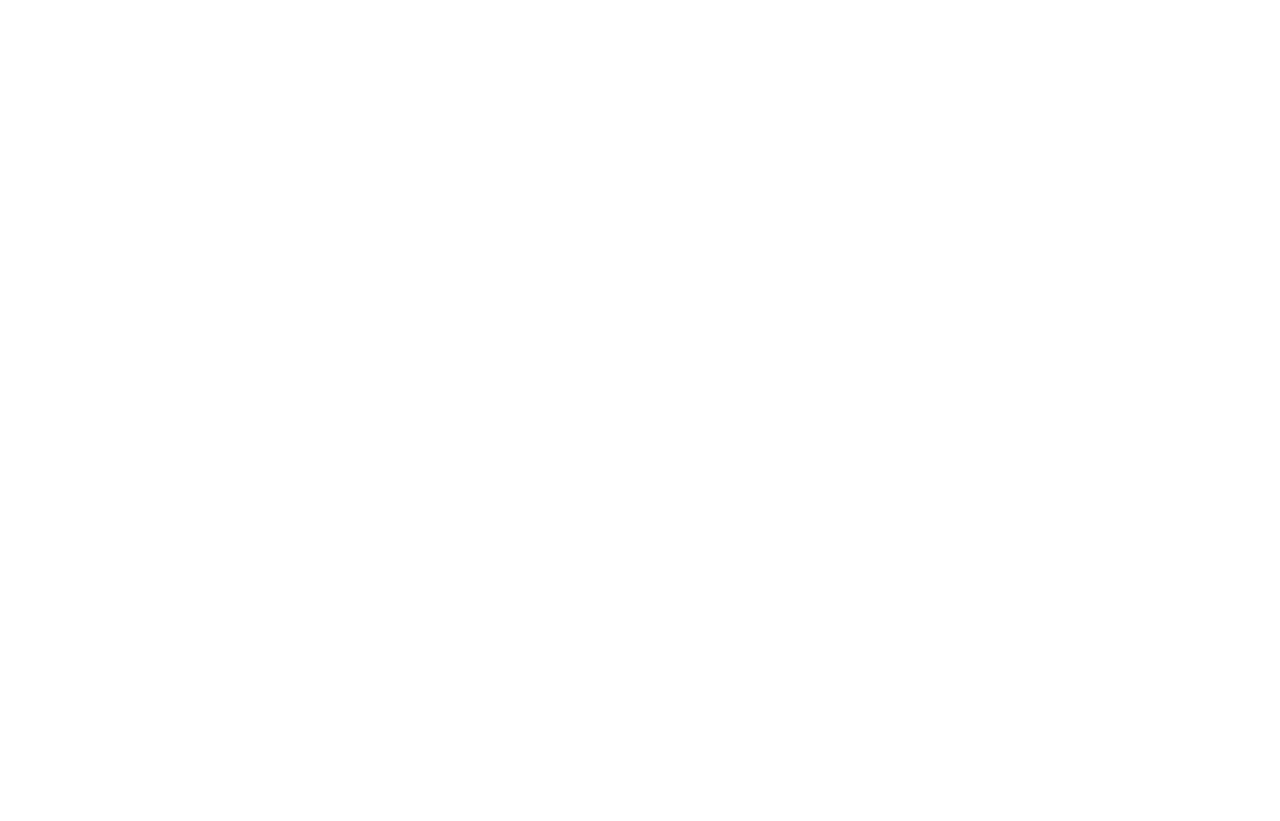
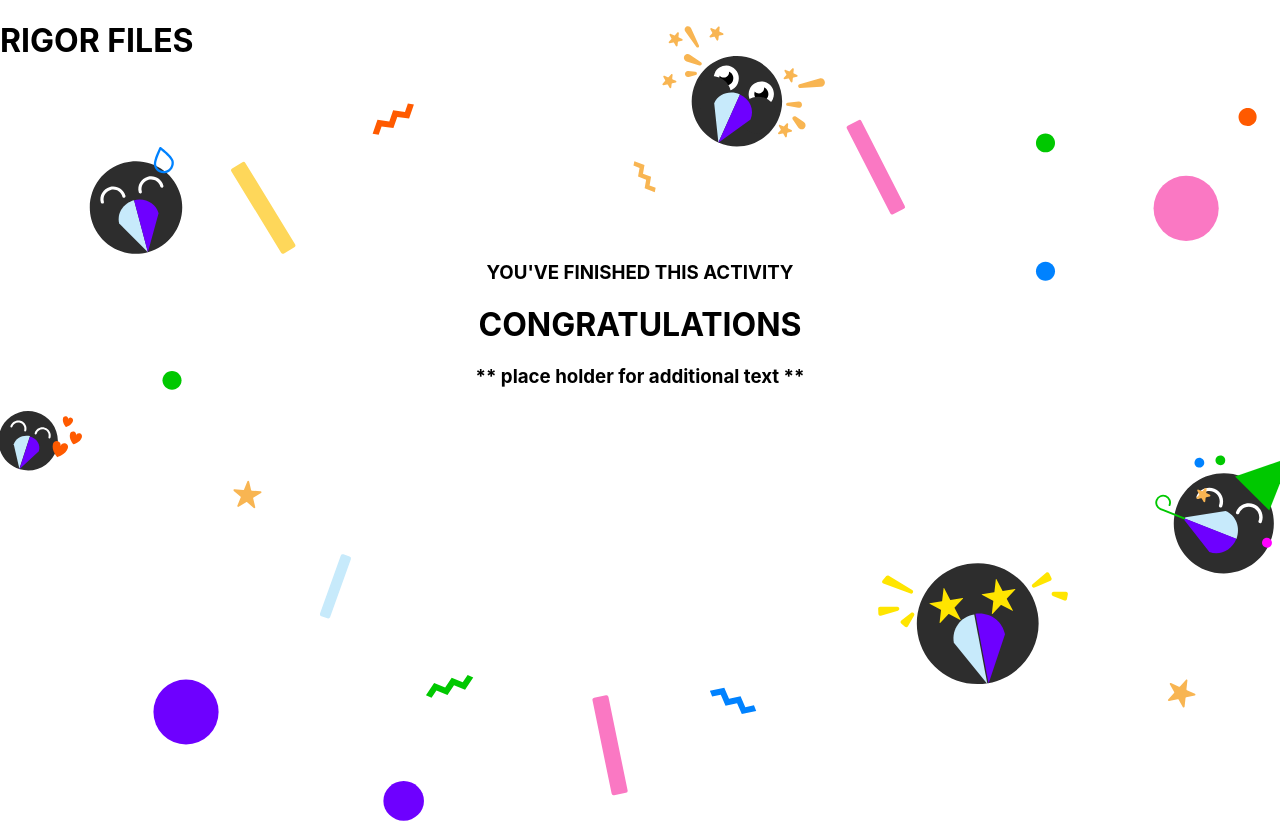
Before and after one commit to c4r-dev/hms-aem-rig-fil-v1, a React (Create React App) app: page /finalPage in a window 1280 px wide. Before the commit this address had no page. Before the commit the page ends 800 px from the top, so only its background shows below. Built offline with nearby package versions, Linux system fonts and the light colour scheme.

Commit message:
final page

```diff
--- a/src/App.css
+++ b/src/App.css
@@ -45,3 +45,22 @@
   border: 1px solid #ccc;
   padding: 10px;
 }
+
+.finalPage {
+  width: 100%;
+  height: 100vh; /* Full viewport height */
+  background-image: url('assets/confetti-full.svg'); /* Path to your SVG file */
+  background-size: cover; /* Scale the background to cover the container */
+  background-repeat: no-repeat; /* Prevent the background from repeating */
+  background-position: center; /* Center the background image */
+}
+
+.finalPageCenter {
+  color: black;
+  text-align: center;
+}
+
+.textLeft {
+  color: black;
+  text-align: left;
+}
--- a/src/App.js
+++ b/src/App.js
@@ -7,6 +7,7 @@
 import ClinicalTrial1 from './components/clinicalTrial1';
 import ClinicalTrial2 from './components/clinicalTrial2';
 import ClinicalTrial3 from './components/clinicalTrial3';
+import FinalPage from './components/finalPage';
 
 export default function App() {
   return (
@@ -19,6 +20,7 @@
           <Route path="/clinicalTrial1" element={<ClinicalTrial1 />} />
           <Route path="/clinicalTrial2" element={<ClinicalTrial2 />} />
           <Route path="/clinicalTrial3" element={<ClinicalTrial3 />} />
+          <Route path="/finalPage" element={<FinalPage />} />
         </Routes>
       </BrowserRouter>
     </>
--- a/src/components/clinicalTrial3.jsx
+++ b/src/components/clinicalTrial3.jsx
@@ -11,7 +11,7 @@
 
     const navigate = useNavigate();
     const submitContinueClick = () => {
-        navigate("/")
+        navigate("/finalPage")
     }
 
     return (
@@ -73,6 +73,11 @@
                             onClick={submitContinueClick}
                             value="DOWNLOAD as PDF" />
 
+                        <input
+                            type="button"
+                            onClick={submitContinueClick}
+                            value="CONTINUE" />
+
                         <br></br><br></br>
                     </div>
                 </div>
--- /dev/null
+++ b/src/components/finalPage.jsx
@@ -0,0 +1,22 @@
+export default function FinalPage() {
+
+    return (
+
+        <>
+            <div className='finalPage'>
+                <div className="textLeft">
+                    <h1>RIGOR FILES</h1>
+                </div>
+                <div className='finalPageCenter'>
+                    <br></br><br></br>
+                    <br></br><br></br>
+                    <br></br><br></br>
+                    <br></br><br></br>
+                    <h3>YOU'VE FINISHED THIS ACTIVITY</h3>
+                    <h1>CONGRATULATIONS</h1>
+                    <h3>** place holder for additional text **</h3>
+                </div>
+            </div>
+        </>
+    )
+}
```
